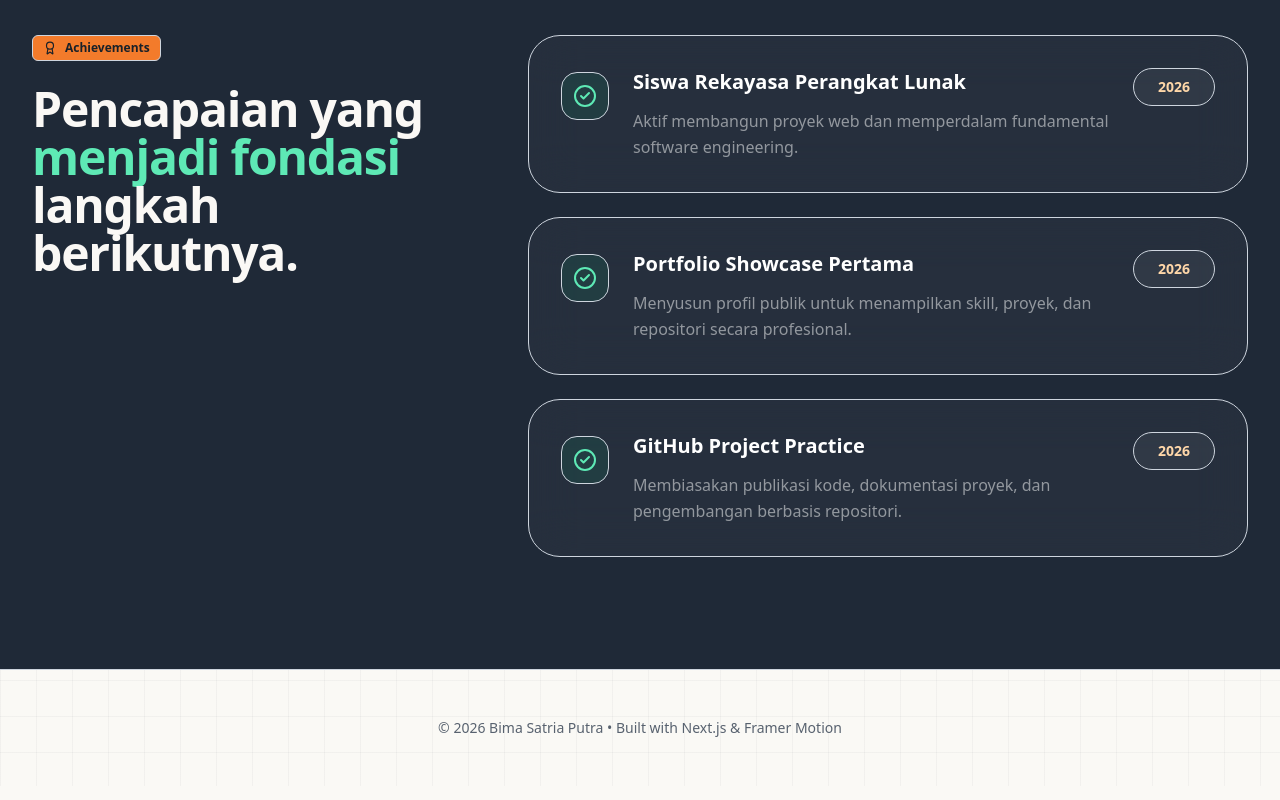
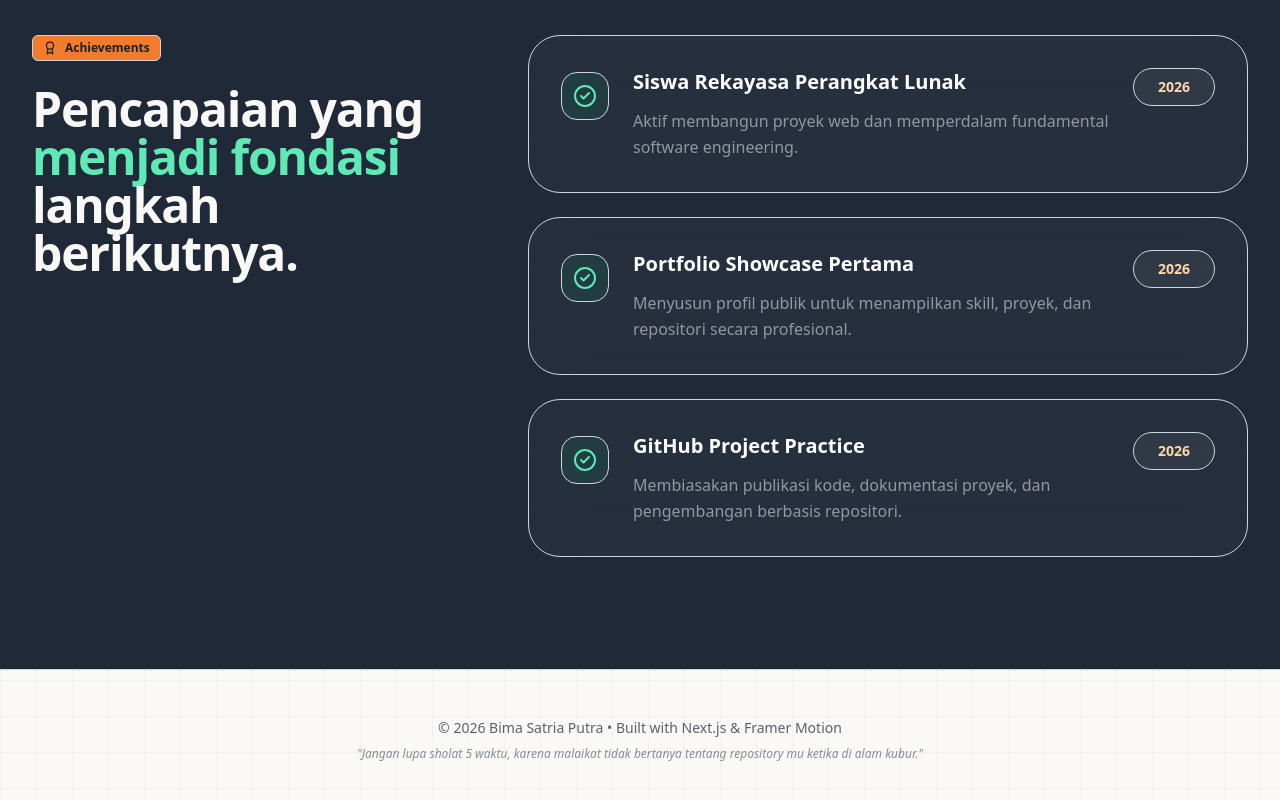
Before and after one commit to bimaak15/bimaak15-portofolio, a Next.js app: page / in a window 1280 px wide. Shown: the part 4216-5016 px from the top of the page. Built offline with nearby package versions, Linux system fonts and the light colour scheme.

Commit message:
Added humurous quote on the footer

```diff
--- a/app/page.tsx
+++ b/app/page.tsx
@@ -543,6 +543,9 @@ export default function Home() {
 
       <footer className="py-12 border-t text-center text-muted-foreground text-sm">
         <p>© {new Date().getFullYear()} {profile.name} • Built with Next.js & Framer Motion</p>
+        <p className="mt-2 text-xs italic opacity-70">
+          "Jangan lupa sholat 5 waktu, karena malaikat tidak bertanya tentang repository mu ketika di alam kubur."
+        </p>
       </footer>
     </main>
   );
```
